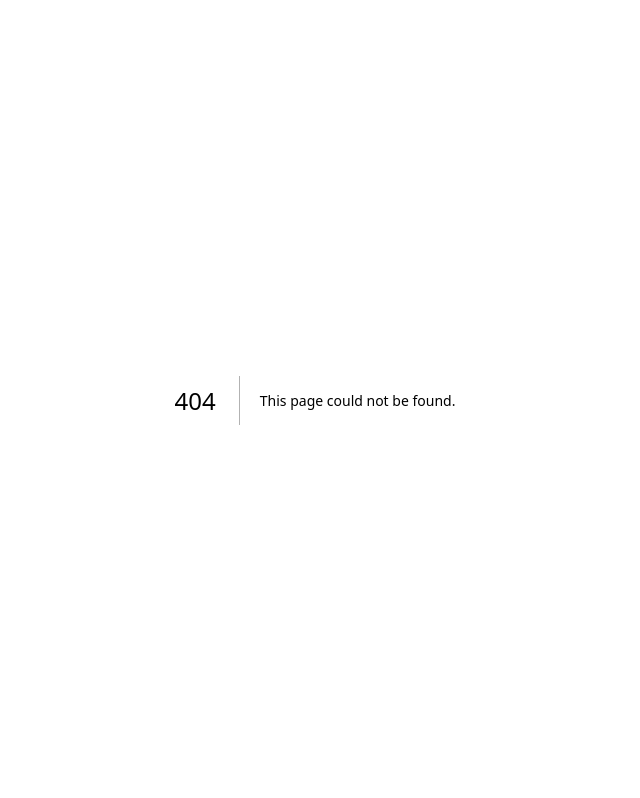
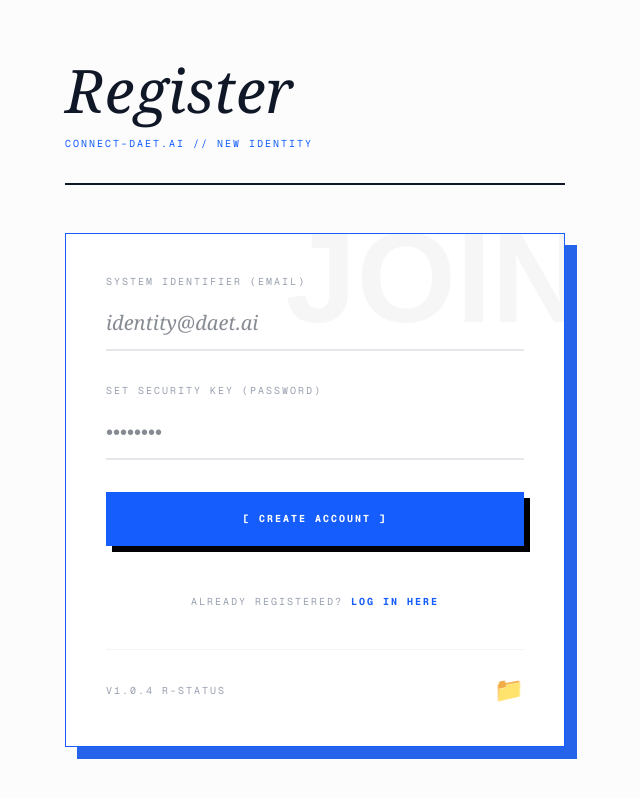
Before and after one commit to ivanlacson00-ux/connect-daet.ai-workflow, a Next.js app: page /register in a window 1280 px wide. Before the commit this address had no page. Shown: the whole page, without its empty margins (325-965 px from the left). Built offline with nearby package versions, Linux system fonts and the light colour scheme.

Commit message:
initial commit

```diff
--- /dev/null
+++ b/app/(auth)/register/page.tsx
@@ -0,0 +1,117 @@
+// app/(auth)/register/page.tsx
+'use client';
+
+import { useState } from 'react';
+import { createClient } from '@/lib/supabase/client';
+import Link from 'next/link';
+
+const fonts = {
+  serif: "font-serif italic",
+  mono: "font-mono uppercase tracking-[0.2em] text-[10px]",
+};
+
+export default function RegisterPage() {
+  const [email, setEmail] = useState('');
+  const [password, setPassword] = useState('');
+  const [loading, setLoading] = useState(false);
+  const [status, setStatus] = useState<{ type: 'error' | 'success', message: string } | null>(null);
+
+  const supabase = createClient();
+
+  const handleSignUp = async (e: React.FormEvent) => {
+    e.preventDefault();
+    setLoading(true);
+    setStatus(null);
+
+    const { error } = await supabase.auth.signUp({
+      email,
+      password,
+    });
+
+    if (error) {
+      setStatus({ type: 'error', message: error.message });
+      setLoading(false);
+    } else {
+      setStatus({ type: 'success', message: 'Account created! You can now log in.' });
+      setLoading(false);
+    }
+  };
+
+  return (
+    <div className="min-h-screen bg-[#fcfcfc] text-gray-900 flex items-center justify-center p-6">
+      <div className="max-w-[500px] w-full">
+
+        <div className="mb-12 border-b-2 border-gray-900 pb-8">
+          <h1 className={`${fonts.serif} text-6xl font-light text-gray-900 leading-tight`}>
+            Register
+          </h1>
+          <p className={`${fonts.mono} mt-2 text-blue-600`}>
+            CONNECT-Daet.ai // New Identity
+          </p>
+        </div>
+
+        <div className="bg-white border border-blue-600 p-10 shadow-[12px_12px_0px_0px_rgba(37,99,235,1)] relative overflow-hidden">
+          <div className="absolute top-[-20px] right-[-20px] opacity-[0.03] pointer-events-none select-none text-9xl font-black uppercase">
+            JOIN
+          </div>
+
+          <form onSubmit={handleSignUp} className="relative z-10 space-y-8">
+            <div className="space-y-2">
+              <label className={`${fonts.mono} text-gray-400 block`}>System Identifier (Email)</label>
+              <input
+                type="email"
+                value={email}
+                onChange={(e) => setEmail(e.target.value)}
+                className="w-full bg-transparent border-b-2 border-gray-200 py-3 text-xl focus:outline-none focus:border-blue-600 transition-colors font-serif italic"
+                placeholder="identity@daet.ai"
+                required
+              />
+            </div>
+
+            <div className="space-y-2">
+              <label className={`${fonts.mono} text-gray-400 block`}>Set Security Key (Password)</label>
+              <input
+                type="password"
+                value={password}
+                onChange={(e) => setPassword(e.target.value)}
+                className="w-full bg-transparent border-b-2 border-gray-200 py-3 text-xl focus:outline-none focus:border-blue-600 transition-colors"
+                placeholder="••••••••"
+                required
+              />
+            </div>
+
+            {status && (
+              <div className={`inline-flex items-center gap-2 border-2 px-4 py-2 rotate-[-1deg] w-full shadow-[4px_4px_0px_0px_currentColor] ${
+                status.type === 'success'
+                  ? 'border-green-600 bg-green-50 text-green-600'
+                  : 'border-red-600 bg-red-50 text-red-600'
+              } ${fonts.mono} font-black`}>
+                <span className="text-lg">●</span>
+                {status.message}
+              </div>
+            )}
+
+            <button
+              type="submit"
+              disabled={loading}
+              className={`${fonts.mono} w-full bg-blue-600 text-white px-8 py-5 hover:bg-black transition-all shadow-[6px_6px_0px_0px_rgba(0,0,0,1)] active:translate-x-1 active:translate-y-1 active:shadow-none font-bold text-sm`}
+            >
+              {loading ? '[ Creating Account... ]' : '[ Create Account ]'}
+            </button>
+
+            <div className="text-center pt-4">
+              <p className={`${fonts.mono} text-gray-400`}>
+                Already registered? <Link href="/login" className="text-blue-600 hover:underline font-bold underline-offset-4 decoration-2">Log in here</Link>
+              </p>
+            </div>
+          </form>
+
+          <div className="mt-10 pt-6 border-t border-gray-100 flex justify-between items-center">
+             <div className={`${fonts.mono} text-gray-400`}>v1.0.4 r-status</div>
+             <div className="text-2xl">📁</div>
+          </div>
+        </div>
+      </div>
+    </div>
+  );
+}
```
